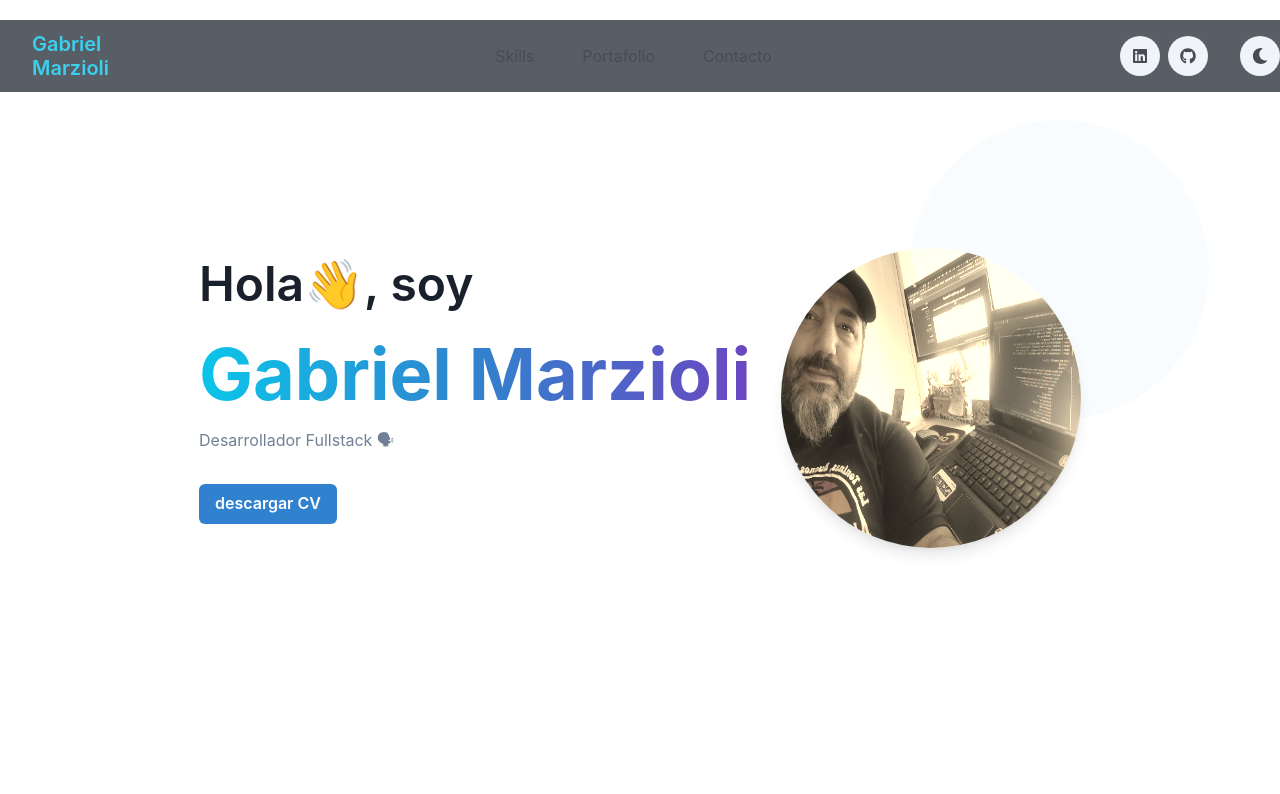
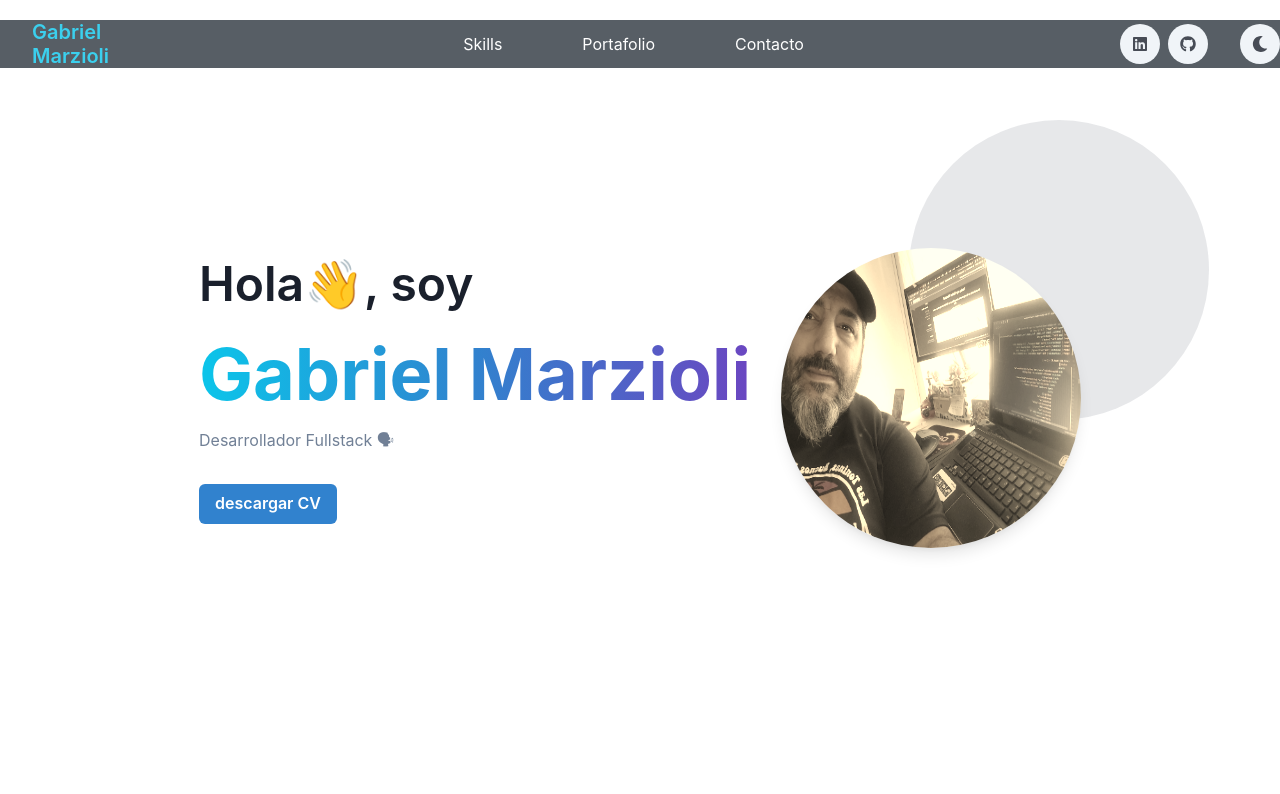
Before and after one commit to gabriel073/Portfolio-FullStack, a React (Create React App) app: page / in a window 1280 px wide. Shown: the top 794 px of the page. Built offline with nearby package versions, Linux system fonts and the light colour scheme.

Commit message:
config modo light, scroll suave, bug formu

```diff
--- a/package.json
+++ b/package.json
@@ -18,6 +18,7 @@
     "react-dom": "^18.2.0",
     "react-icons": "^4.10.1",
     "react-scripts": "5.0.1",
+    "react-scroll": "^1.8.9",
     "sweetalert2": "^11.7.27",
     "web-vitals": "^2.1.4"
   },
--- /dev/null
+++ b/src/App.css
@@ -0,0 +1,7 @@
+.active {
+  border-bottom: 2px solid blue;
+  cursor: pointer;
+}
+.link {
+  cursor: pointer;
+}
--- a/src/App.js
+++ b/src/App.js
@@ -1,4 +1,4 @@
-import { Flex, Heading, IconButton, Link, Spacer, VStack, useColorMode, Stack } from "@chakra-ui/react";
+import { Flex, Heading, IconButton, Spacer, VStack, useColorMode, Stack, useColorModeValue } from "@chakra-ui/react";
 import { FaSun, FaMoon, FaGithub, FaLinkedin } from 'react-icons/fa';
 import React from 'react';
 import MenuHambur from './components/MenuHambur';
@@ -6,12 +6,17 @@ import Header from "./components/Header";
 import Skills from "./components/Skills";
 import Portfolio from "./components/Portfolio";
 import Contacto from "./components/Contacto";
-
-
+import { Link, animateScroll as scroll } from "react-scroll";
+import './App.css'
 
 function App() {
   const { colorMode, toggleColorMode } = useColorMode();
   const isDark = colorMode === "dark";
+  const linkColor = useColorModeValue("white", undefined)
+
+  let scrollToTop = () => {
+    scroll.scrollToTop();
+  }
 
   return (
     <>
@@ -22,20 +27,48 @@ function App() {
           </Stack>
 
           <Heading
+            onClick={scrollToTop}
             ml="8"
             size="md"
             alignSelf='center'
             fontWeight='semibold'
             color="cyan.400"> Gabriel Marzioli </Heading>
-          <Flex justifyContent='center' w='100%' display={{ base: 'none', md: 'flex' }} >
-            <Link p={6} _hover={{ textDecoration: 'none', color: 'blue' }} href='#skills'>Skills</Link>
-            <Link p={6} _hover={{ textDecoration: 'none', color: 'blue' }} href='#proyectos'>Portafolio</Link>
-            <Link p={6} _hover={{ textDecoration: 'none', color: 'blue' }} href='#contacto'>Contacto</Link>
+          <Flex justifyContent='center' gap={20} w='100%' color={linkColor} display={{ base: 'none', md: 'flex' }} >
+            <Link
+              p={6}
+              // _hover={{ textDecoration: 'none', color: 'blue', cursor: 'pointer' }}
+              activeClass="active"
+              spy={true}
+              smooth={true}
+              offset={-70}
+              duration={500}
+              to='skills'
+            >Skills</Link>
+            <Link
+              p={6}
+              // _hover={{ textDecoration: 'none', color: 'blue' }}
+              activeClass="active"
+              to='proyectos'
+              spy={true}
+              smooth={true}
+              offset={-70}
+              duration={500}
+            >Portafolio</Link>
+            <Link
+              p={6}
+              // _hover={{ textDecoration: 'none', color: 'blue' }}
+              activeClass="active"
+              to='contacto'
+              spy={true}
+              smooth={true}
+              offset={-70}
+              duration={500}
+            >Contacto</Link>
 
           </Flex>
           <Spacer></Spacer>
-          <IconButton icon={<FaLinkedin />} isRound='true' onClick={toggleColorMode}></IconButton>
-          <IconButton ml={2} icon={<FaGithub />} isRound='true' onClick={toggleColorMode}></IconButton>
+          <IconButton icon={<FaLinkedin />} isRound='true'></IconButton>
+          <IconButton ml={2} icon={<FaGithub />} isRound='true'></IconButton>
           <IconButton ml={8} icon={isDark ? <FaSun /> : <FaMoon />} isRound='true' onClick={toggleColorMode}></IconButton>
         </Flex>
         <Header></Header>
--- a/src/components/Contacto.jsx
+++ b/src/components/Contacto.jsx
@@ -1,16 +1,21 @@
-import { Input, Stack, Text, Textarea } from '@chakra-ui/react'
+import { Input, Stack, Text, Textarea, useColorModeValue } from '@chakra-ui/react'
 import emailjs from '@emailjs/browser';
 import { motion } from 'framer-motion';
 import React, { useRef, useState } from 'react'
 import Swal from 'sweetalert2';
 
-
 const { REACT_APP_SERVICE_ID, REACT_APP_TEMPLATE_ID, REACT_APP_PUBLIC_KEY } = process.env;
 
 function Contacto() {
+    const borderForm = useColorModeValue("black", undefined)
 
 
-    let data = useRef();
+    let [data, setData] = useState({
+        name: "",
+        mail: "",
+        message: "",
+    });
+    // let data = useRef();
     const [nameError, setNameError] = useState(false);
     const [emailError, setEmailError] = useState(false);
     const [messageError, setMessageError] = useState(false);
@@ -55,14 +60,13 @@ function Contacto() {
     }
 
     const handleInputChange = event => {
-
         const { name, value } = event.target;
-        setNameError(false);
-        setEmailError(false);
-        setMessageError(false);
-        data({
+        setNameError(false)
+        setEmailError(false)
+        setMessageError(false)
+        setData({
             ...data,
-            [name]: value
+            [name]: value,
         });
     }
     const paternEmail = /^[a-zA-Z0-9._-]+@[a-zA-Z0-9.-]+\.[a-zA-Z]{2,4}$/;
@@ -75,12 +79,13 @@ function Contacto() {
             >
                 <Text marginTop='90px' fontSize='3rem' textAlign='center'>Contacto</Text>
                 <Stack h={620} w={500} alignItems='center' borderRadius={40} padding={10}
-                    border={{ base: 'solid black  2px', md: 'solid white 2px' }}>
+                    border={{ base: 'solid  2px', md: 'solid  2px' }} borderColor={borderForm}>
 
                     <form ref={data} onSubmit={sendEmail}  >
                         <label>Nombre</label>
                         <Input
                             h={25}
+                            borderColor={borderForm}
                             type="text"
                             width='100%'
                             mb='15px'
@@ -93,6 +98,7 @@ function Contacto() {
                         </Stack>
                         <label>Email</label>
                         <Input
+                            borderColor={borderForm}
                             h={25}
                             type="email"
                             id="email"
@@ -106,6 +112,7 @@ function Contacto() {
                         </Stack>
                         <label>Mensaje</label>
                         <Textarea
+                            borderColor={borderForm}
                             mb='-30px'
                             id="message"
                             name="message"
@@ -119,7 +126,15 @@ function Contacto() {
                             {messageError && <p>{messageError}</p>}
                         </Stack>
                         <Stack alignItems='center'>
-                            <Input type="submit" value="Send" backgroundColor='blue' mt={20} width='80%' h='40px' />
+                            <Input
+                                borderColor={borderForm}
+                                type="submit"
+                                value="Enviar"
+                                backgroundColor='blue.400'
+                                mt={20}
+                                width='80%'
+                                h='40px'
+                            />
                         </Stack>
                     </form>
                     <Stack mt='2%'>
--- a/src/components/Header.jsx
+++ b/src/components/Header.jsx
@@ -1,17 +1,18 @@
-import { Box, Button, Circle, Flex, Image, Stack, Text, useColorMode, useMediaQuery } from '@chakra-ui/react';
+import { Box, Button, Circle, Flex, Image, Stack, Text, useColorMode, useColorModeValue, useMediaQuery } from '@chakra-ui/react';
 import React from 'react'
 import { motion } from 'framer-motion';
-
 function Header() {
     const { colorMode } = useColorMode();
     const isDark = colorMode === "dark";
     const [isNotSmallerScreen] = useMediaQuery("(min-width:600px)");
+    const circleColor = useColorModeValue("#1B2230", "#2A3460")
 
     return (
         <Stack marginTop='100px' >
             <Circle
                 position="absolute"
-                bg="blue.100"
+                // bg="blue.100"
+                bg={circleColor}
                 opacity="0.1"
                 w="300px"
                 h="300px"
@@ -23,7 +24,6 @@ function Header() {
 
                     <Text fontSize="5xl" fontWeight="semibold">
                         <motion.div
-
                             initial={{ opacity: 0, scale: 0, x: -500 }}
                             whileInView={{ opacity: 1, scale: 1, x: 0 }}
                             transition={{ duration: 0.5 }}
--- a/src/index.js
+++ b/src/index.js
@@ -1,7 +1,6 @@
 import React from 'react';
 import ReactDOM from 'react-dom/client';
 import App from './App';
-
 import { ChakraProvider, ColorModeScript } from '@chakra-ui/react';
 
 const root = ReactDOM.createRoot(document.getElementById('root'));
```
Also changed, not shown: src/components/Portfolio.jsx (+8 -8 lines), src/components/header.css (deleted, +0 -71 lines), 1 other file (tests, documents, lock files or other folders).
